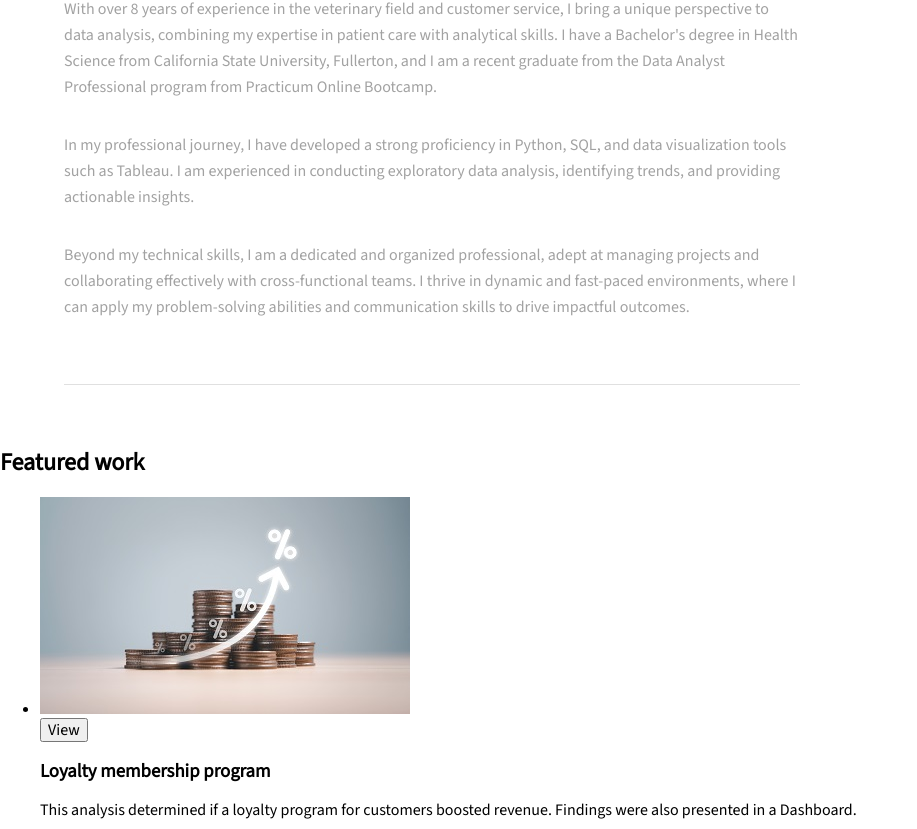
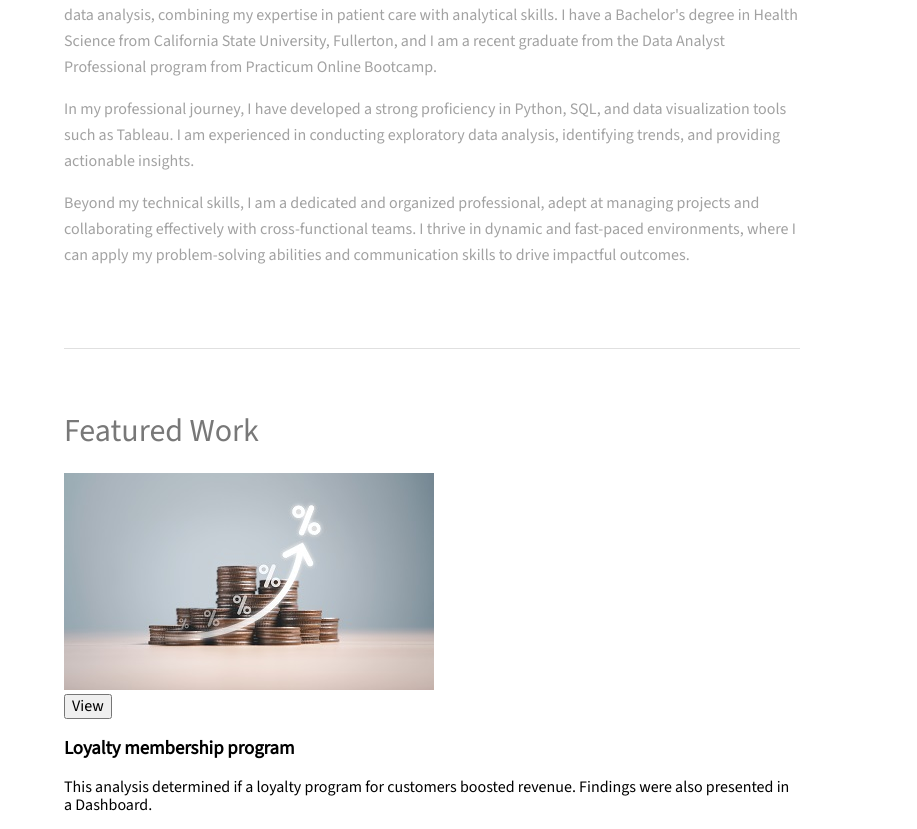
Before and after one commit to WanomiR/michelle-portfolio, a plain HTML site: page index.html in a window 1280 px wide. Shown: the part 306-1135 px from the top of the page, without its empty margins (0-917 px from the left). Drawn offline with Linux system fonts and the light colour scheme.

Commit message:
featured-work: ready to build the grid

```diff
--- a/blocks/about-me/__text/about-me__text.css
+++ b/blocks/about-me/__text/about-me__text.css
@@ -1,9 +1,10 @@
 .about-me__text {
   margin: 0;
   padding: 0;
+  margin-bottom: 16px;
   color: #a2a2a2;
   font-size: 16px;
-  line-height: 26px;
+  line-height: 1.625;
   font-style: normal;
   font-weight: normal;
 }
--- a/blocks/about-me/__title/about-me__title.css
+++ b/blocks/about-me/__title/about-me__title.css
@@ -3,7 +3,8 @@
   padding: 0;
   color: #787878;
   font-size: 32px;
-  line-height: 1;
+  line-height: 1.125;
   font-weight: normal;
   text-transform: capitalize;
+  margin-bottom: 24px;
 }
--- a/blocks/about-me/about-me.css
+++ b/blocks/about-me/about-me.css
@@ -4,6 +4,5 @@
   padding-bottom: 64px;
   display: flex;
   flex-direction: column;
-  gap: 32px;
   border-bottom: 1.5px #e0e0e0 solid;
 }
--- a/blocks/featured-work/__cards/featured-work__cards.css
+++ b/blocks/featured-work/__cards/featured-work__cards.css
@@ -0,0 +1,5 @@
+.featured-work__cards {
+  margin: 0;
+  padding: 0;
+  list-style-type: none;
+}
--- a/blocks/featured-work/__title/featured-work__title.css
+++ b/blocks/featured-work/__title/featured-work__title.css
@@ -0,0 +1,10 @@
+.featured-work__title {
+  margin: 0;
+  padding: 0;
+  margin-bottom: 24px;
+  color: #787878;
+  font-size: 32px;
+  line-height: 1.125;
+  font-weight: normal;
+  text-transform: capitalize;
+}
--- a/blocks/featured-work/featured-work.css
+++ b/blocks/featured-work/featured-work.css
@@ -0,0 +1,8 @@
+.featured-work {
+  max-width: 736px;
+  margin: 64px;
+  padding-bottom: 64px;
+  display: flex;
+  flex-direction: column;
+  border-bottom: 1.5px #e0e0e0 solid;
+}
```
